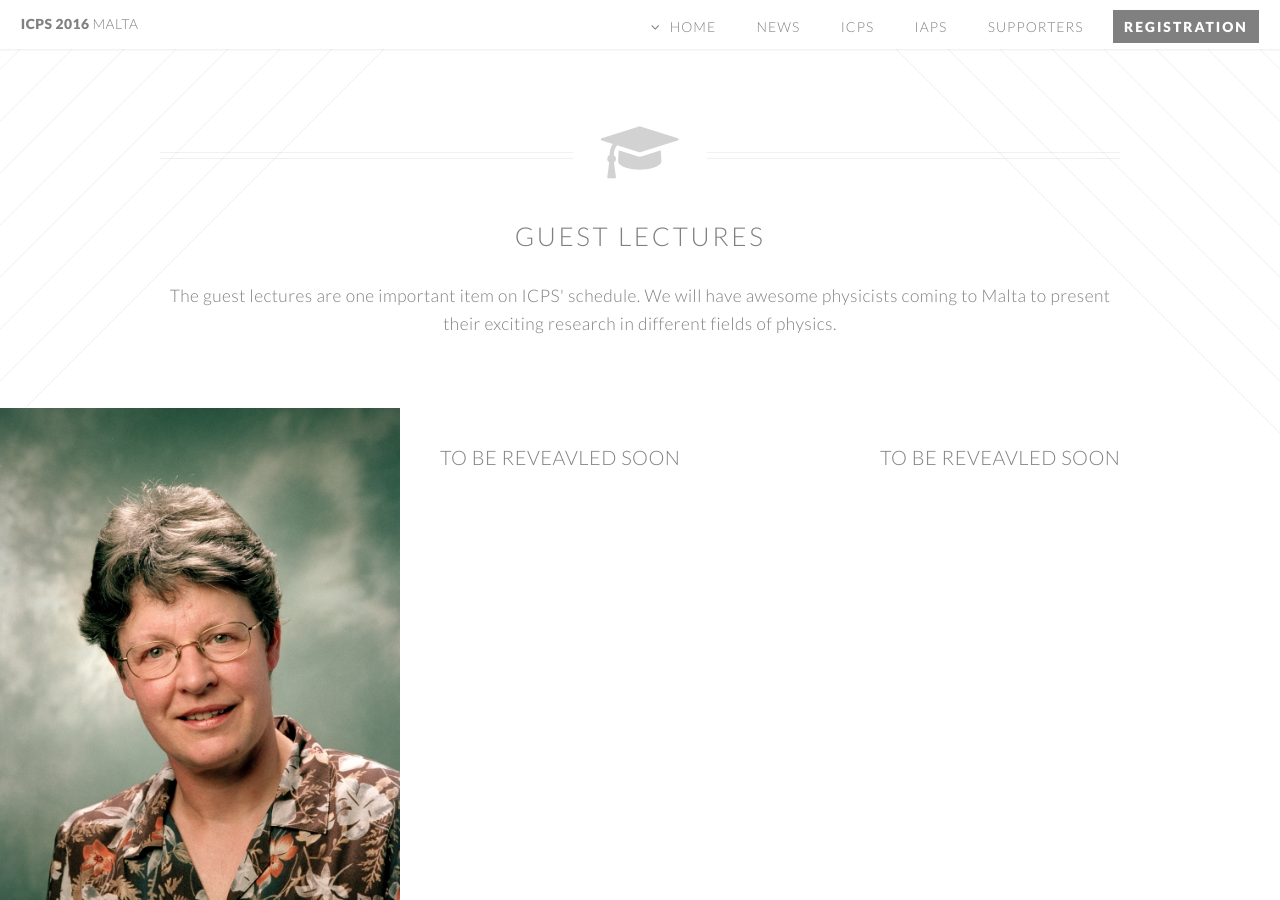
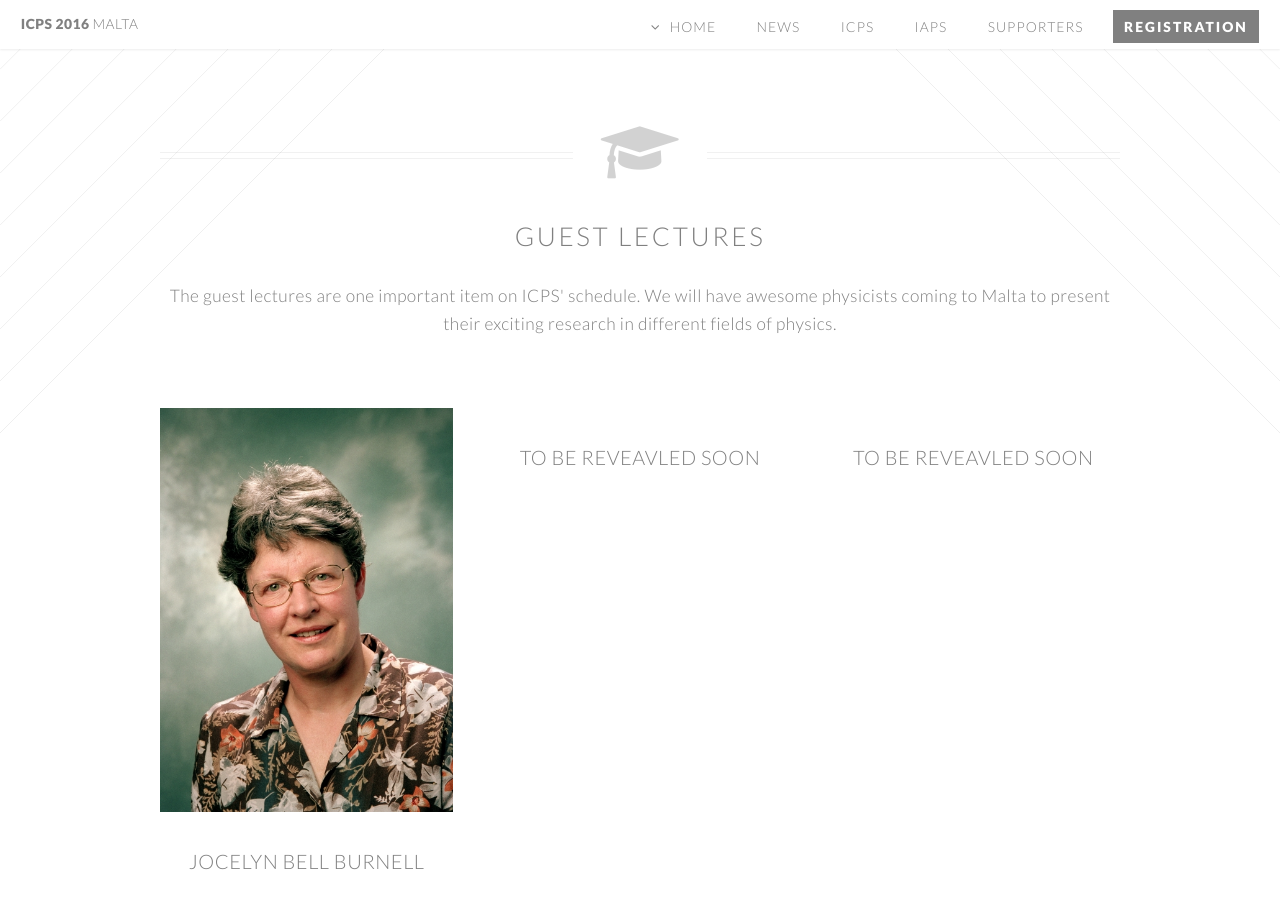
Before and after one commit to bread-on-toast/icps2016, a Jekyll site: the page built from programme/guests.html, in a window 1280 px wide and 900 px high. Built offline with Jekyll 4.4.1, drawn with Linux system fonts in a browser that asks for light colours.

Commit message:
fixed guests speakers

```diff
--- a/programme/guests.html
+++ b/programme/guests.html
@@ -4,6 +4,12 @@ icon: fa-graduation-cap
 title: Guest Lectures
 subTitle: The guest lectures are one important item on ICPS' schedule. We will have awesome physicists coming to Malta to present their exciting research in different fields of physics.
 ---
+
+<!-- One -->
+<section class="wrapper style1 container special">
+
+    <!-- Content -->
+    <div class="content">
 
         <div class="row">
             <div class="4u 12u(narrower)">
@@ -42,3 +48,6 @@ subTitle: The guest lectures are one important item on ICPS' schedule. We will h
                 </section>
             </div>
         </div>
+
+    </div>
+</section>
```
Lines whose indentation alone changed are shown as unchanged.
